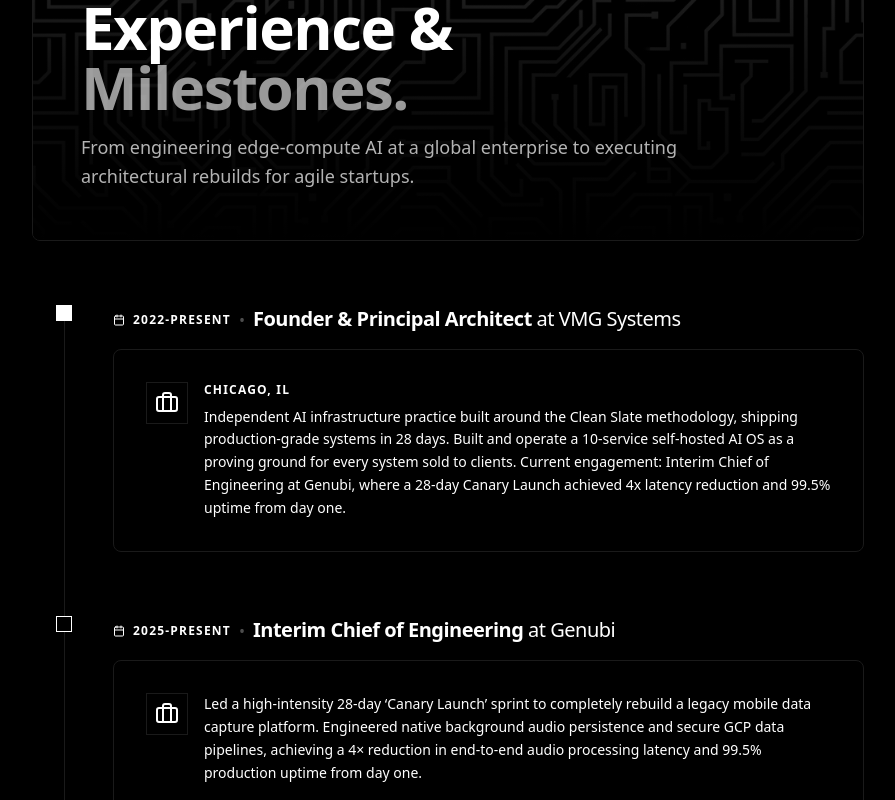
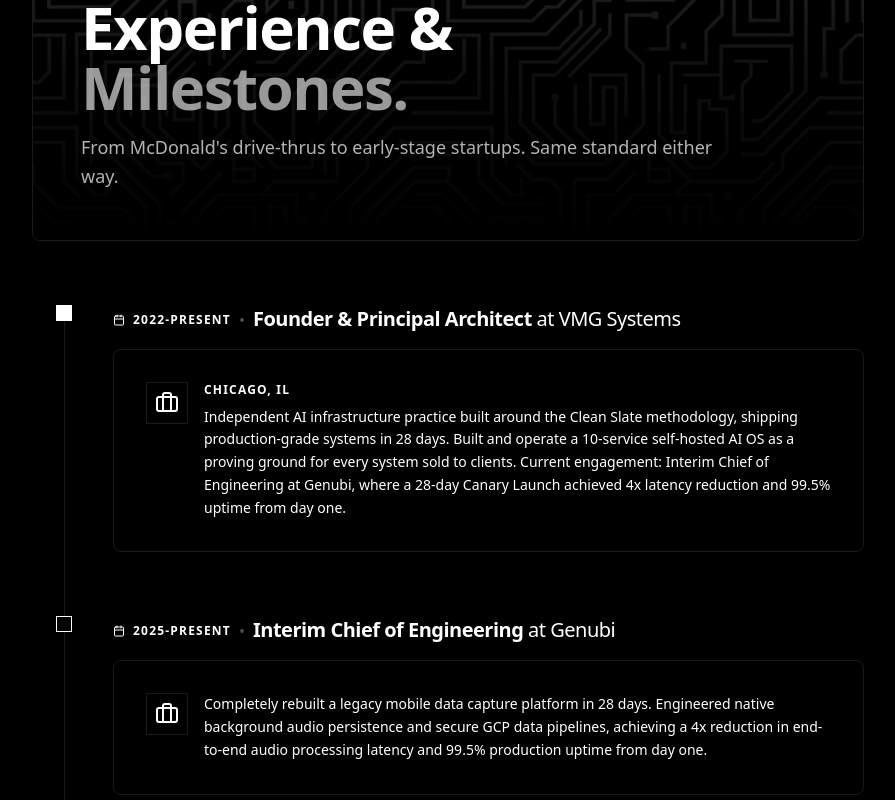
Before and after one commit to vmgsystems/my-portfolio, a Next.js app: page /timeline in a window 1280 px wide. Shown: the part 200-1000 px from the top of the page, without its empty margins (192-1087 px from the left). Built offline with nearby package versions, Linux system fonts and the light colour scheme.

Commit message:
style(copy): refine section copy and typography hierarchy

```diff
--- a/src/app/consulting/page.tsx
+++ b/src/app/consulting/page.tsx
@@ -169,7 +169,7 @@
                 </div>
                 <div className="border-b border-[#1a1a1a] pb-4">
                   <div className="text-xs font-bold uppercase tracking-widest text-white mb-2">Backend</div>
-                  <div className="text-sm text-muted">Modular, asynchronous Python (FastAPI) with abstracted LLM orchestration.</div>
+                  <div className="text-sm text-muted">Async Python (FastAPI) with clean LLM abstraction layers and structured output validation.</div>
                 </div>
                 <div className="border-b border-[#1a1a1a] pb-4">
                   <div className="text-xs font-bold uppercase tracking-widest text-white mb-2">Frontend</div>
--- a/src/app/timeline/page.tsx
+++ b/src/app/timeline/page.tsx
@@ -25,7 +25,7 @@
     year: "2025-Present",
     title: "Interim Chief of Engineering",
     company: "Genubi",
-    description: "Led a high-intensity 28-day ‘Canary Launch’ sprint to completely rebuild a legacy mobile data capture platform. Engineered native background audio persistence and secure GCP data pipelines, achieving a 4× reduction in end-to-end audio processing latency and 99.5% production uptime from day one.",
+    description: "Completely rebuilt a legacy mobile data capture platform in 28 days. Engineered native background audio persistence and secure GCP data pipelines, achieving a 4x reduction in end-to-end audio processing latency and 99.5% production uptime from day one.",
     icon: <Briefcase className="text-white" />
   },
   {
@@ -99,7 +99,7 @@
               <span className="text-white/60">Milestones.</span>
             </h1>
             <p className="text-white/70 text-lg leading-relaxed max-w-2xl">
-              From engineering edge-compute AI at a global enterprise to executing architectural rebuilds for agile startups.
+              From McDonald&apos;s drive-thrus to early-stage startups. Same standard either way.
             </p>
           </div>
         </motion.div>
```
